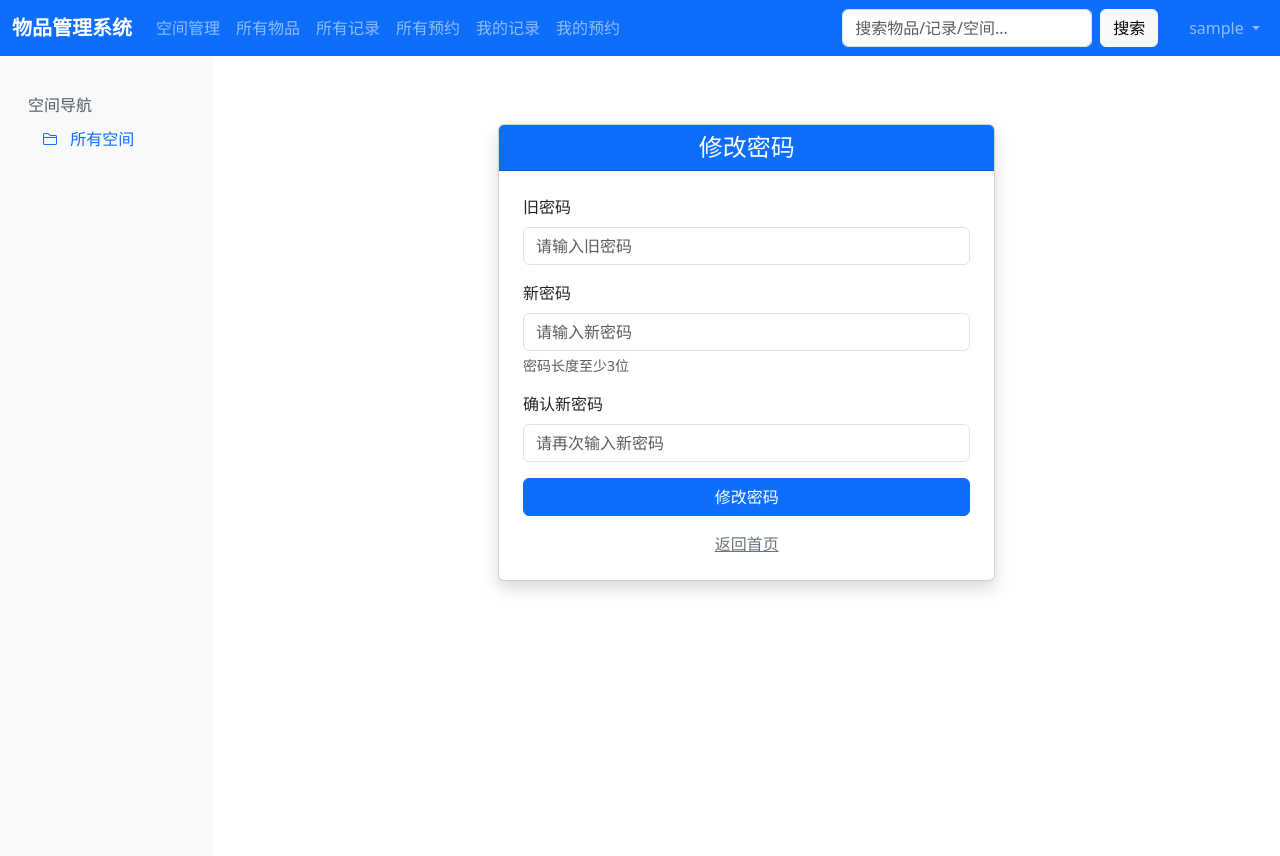
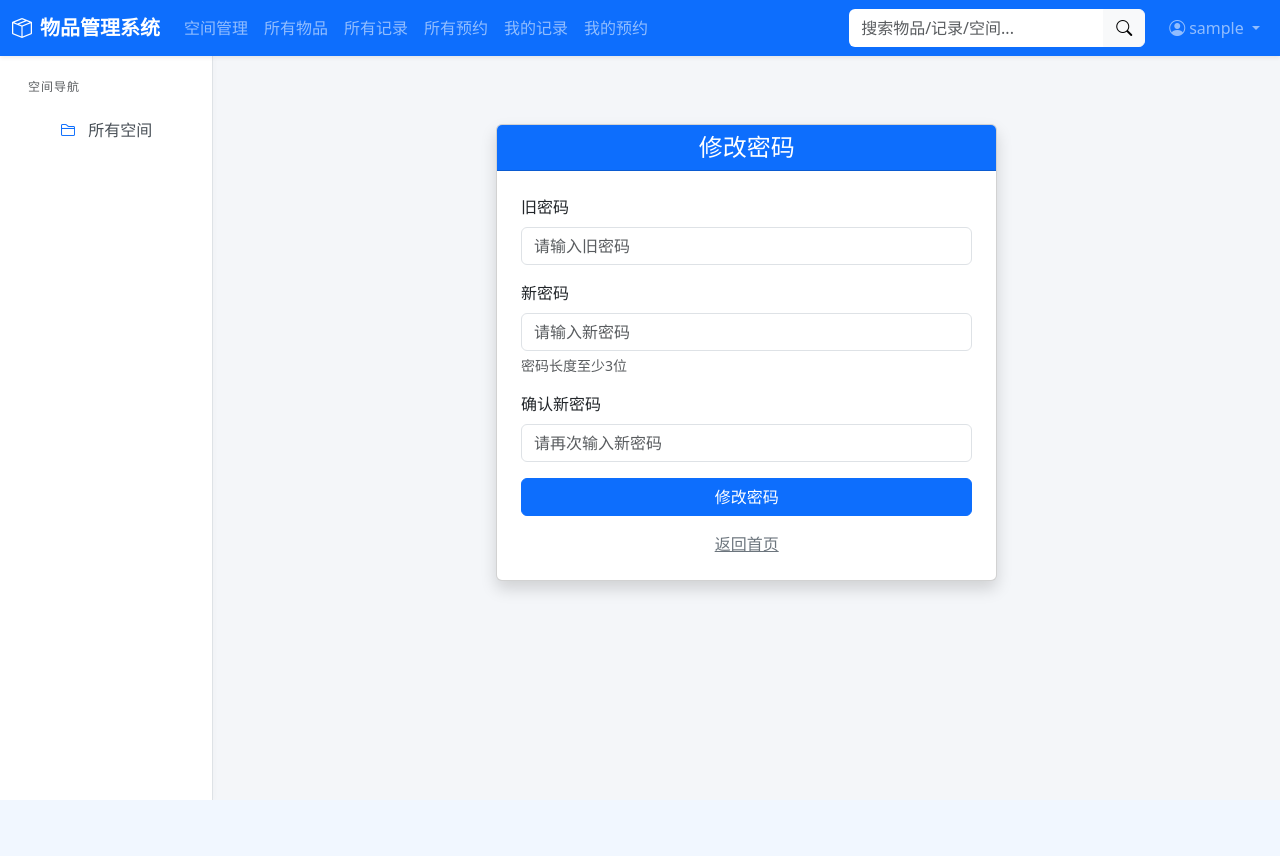
Before and after one commit to Chen-yuyang/flask_project_1, a Flask app: page /auth/change_password in a window 1280 px wide. After the commit the page ends 800 px from the top, so only its background shows below. Run offline with Flask 3, Linux system fonts and the light colour scheme; the visitor is signed in with stand-in values (Sample User, id 1); data that the repository does not hold is empty.

Commit message:
V28_8 修改背景，空间删除功能重新添加

```diff
--- a/app/routes/spaces.py
+++ b/app/routes/spaces.py
@@ -145,3 +145,41 @@ def edit(id):
         return redirect(url_for('spaces.index'))
 
     return render_template('spaces/edit.html', title='编辑空间', form=form, space=space)
+
+
+@bp.route('/delete/<int:id>', methods=['POST'])
+@login_required
+def delete(id):
+    # 1. 权限检查：只有管理员可以删除空间
+    if not current_user.is_admin():
+        flash('没有权限删除空间', 'danger')
+        return redirect(url_for('spaces.view', id=id))
+
+    space = Space.query.get_or_404(id)
+    parent_id = space.parent_id  # 记录父ID以便删除后跳转
+
+    # 2. 安全检查：如果有子空间或物品，禁止删除
+    # (虽然前端有 disabled 属性，但后端必须进行二次校验)
+    if space.children.count() > 0:
+        flash(f'无法删除：该空间包含 {space.children.count()} 个子空间，请先处理子空间。', 'warning')
+        return redirect(url_for('spaces.edit', id=id))
+
+    if space.items.count() > 0:
+        flash(f'无法删除：该空间包含 {space.items.count()} 个物品，请先移除或转移物品。', 'warning')
+        return redirect(url_for('spaces.edit', id=id))
+
+    # 3. 执行删除
+    try:
+        db.session.delete(space)
+        db.session.commit()
+        flash(f'空间 "{space.name}" 已成功删除', 'success')
+    except Exception as e:
+        db.session.rollback()
+        flash(f'删除失败：{str(e)}', 'danger')
+        return redirect(url_for('spaces.view', id=id))
+
+    # 4. 删除后跳转逻辑
+    # 如果有父空间，返回父空间视图；否则返回顶级空间列表
+    if parent_id:
+        return redirect(url_for('spaces.view', id=parent_id))
+    return redirect(url_for('spaces.index'))
--- a/app/templates/base.html
+++ b/app/templates/base.html
@@ -9,20 +9,62 @@
     <link href="https://cdn.jsdelivr.net/npm/bootstrap@5.3.0/dist/css/bootstrap.min.css" rel="stylesheet">
     <link href="https://cdn.jsdelivr.net/npm/bootstrap-icons@1.10.0/font/bootstrap-icons.css" rel="stylesheet">
     <style>
-        .sidebar { height: 100vh; position: sticky; top: 0; overflow-y: auto; }
+        /* 优化1：设置全局浅灰背景，使白色卡片更突出 */
+        body {
+            background-color: #f4f6f9;
+            color: #333;
+        }
+
+        /* 优化2：侧边栏改为白色背景并添加右侧边框，增加层次感 */
+        .sidebar {
+            height: calc(100vh - 56px); /* 减去顶部导航栏高度 */
+            position: sticky;
+            top: 56px; /* 紧贴导航栏下方 */
+            overflow-y: auto;
+            background-color: #ffffff;
+            border-right: 1px solid #dee2e6;
+            box-shadow: 2px 0 5px rgba(0,0,0,0.02); /* 极淡的阴影 */
+            z-index: 100;
+        }
+
+        /* 侧边栏层级缩进样式 */
         .space-level-0 { padding-left: 10px; }
         .space-level-1 { padding-left: 30px; }
         .space-level-2 { padding-left: 50px; }
+
         .navbar-brand { font-weight: bold; }
-        .content { padding: 20px 0; }
+
+        /* 内容区域内边距 */
+        .content { padding: 20px; }
+
         .flash-message { margin-top: 10px; }
+
+        /* 优化3：美化侧边栏链接交互 */
+        .sidebar .nav-link {
+            color: #495057;
+            border-radius: 4px;
+            margin-bottom: 2px;
+        }
+        .sidebar .nav-link:hover {
+            background-color: #e9ecef;
+            color: #0d6efd;
+        }
+        /* 针对折叠按钮的微调 */
+        .space-toggle {
+            color: #6c757d;
+        }
+        .space-toggle:hover {
+            color: #0d6efd;
+        }
     </style>
     {% block extra_css %}{% endblock %}
 </head>
 <body>
-    <nav class="navbar navbar-expand-lg navbar-dark bg-primary">
+    <nav class="navbar navbar-expand-lg navbar-dark bg-primary sticky-top shadow-sm">
         <div class="container-fluid">
-            <a class="navbar-brand" href="{{ url_for('main.index') }}">物品管理系统</a>
+            <a class="navbar-brand" href="{{ url_for('main.index') }}">
+                <i class="bi bi-box-seam me-2"></i>物品管理系统
+            </a>
             <button class="navbar-toggler" type="button" data-bs-toggle="collapse" data-bs-target="#navbarNav">
                 <span class="navbar-toggler-icon"></span>
             </button>
@@ -57,13 +99,15 @@
 
                 {% if current_user.is_authenticated %}
                 <form class="d-flex me-3" action="{{ url_for('main.global_search') }}" method="get">
-                    <input class="form-control me-2"
+                    <div class="input-group">
+                        <input class="form-control border-0"
                                type="search"
                                name="query"
                                placeholder="搜索物品/记录/空间..."
                                aria-label="Search"
-                           style="width: 40%; min-width: 250px; height: 38px;">
-                    <button class="btn btn-light" type="submit">搜索</button>
+                               style="min-width: 250px;">
+                        <button class="btn btn-light" type="submit"><i class="bi bi-search"></i></button>
+                    </div>
                 </form>
                 {% endif %}
 
@@ -71,15 +115,15 @@
                     {% if current_user.is_authenticated %}
                     <li class="nav-item dropdown">
                         <a class="nav-link dropdown-toggle" href="#" id="navbarDropdown" role="button" data-bs-toggle="dropdown">
-                            {{ current_user.username }}
+                            <i class="bi bi-person-circle me-1"></i>{{ current_user.username }}
                             {% if current_user.is_admin() %}
-                            <span class="badge bg-light text-dark ms-1">管理员</span>
+                            <span class="badge bg-light text-dark ms-1" style="font-size: 0.7em;">管理员</span>
                             {% endif %}
                         </a>
-                        <ul class="dropdown-menu dropdown-menu-end">
-                            <li><a class="dropdown-item" href="{{ url_for('auth.change_password') }}">修改密码</a></li>
+                        <ul class="dropdown-menu dropdown-menu-end shadow border-0">
+                            <li><a class="dropdown-item" href="{{ url_for('auth.change_password') }}"><i class="bi bi-key me-2"></i>修改密码</a></li>
                             <li><hr class="dropdown-divider"></li>
-                            <li><a class="dropdown-item" href="{{ url_for('auth.logout') }}">退出登录</a></li>
+                            <li><a class="dropdown-item text-danger" href="{{ url_for('auth.logout') }}"><i class="bi bi-box-arrow-right me-2"></i>退出登录</a></li>
                         </ul>
                     </li>
                     {% else %}
@@ -98,19 +142,18 @@
     <div class="container-fluid">
         <div class="row">
             {% if current_user.is_authenticated %}
-            <div class="col-md-3 col-lg-2 d-md-block bg-light sidebar collapse show" id="sidebarMenu">
-                <div class="position-sticky pt-3">
-                    <h6 class="sidebar-heading d-flex justify-content-between align-items-center px-3 mt-4 mb-1 text-muted">
+            <!-- 移除 bg-light，样式改由 CSS .sidebar 控制 -->
+            <div class="col-md-3 col-lg-2 d-md-block sidebar collapse show" id="sidebarMenu">
+                <div class="position-sticky pt-3 pb-3">
+                    <h6 class="sidebar-heading d-flex justify-content-between align-items-center px-3 mt-2 mb-3 text-uppercase text-muted" style="font-size: 0.75rem; letter-spacing: 1px;">
                         <span>空间导航</span>
                     </h6>
                     <ul class="nav flex-column">
                         <li class="nav-item">
-                            <div class="d-flex align-items-center">
-                                <span class="btn btn-link nav-link p-0 me-2 invisible">
-                                    <i class="bi bi-chevron-down small"></i>
-                                </span>
+                            <div class="d-flex align-items-center px-2">
+                                <span class="p-0 me-2" style="width: 24px;"></span>
                                 <a class="nav-link px-2 flex-grow-1" href="{{ url_for('spaces.index') }}">
-                                    <i class="bi bi-folder2 me-2"></i> 所有空间
+                                    <i class="bi bi-folder2 me-2 text-primary"></i> 所有空间
                                 </a>
                             </div>
                         </li>
@@ -119,35 +162,34 @@
                             {% for item in spaces recursive %}
                             <li class="nav-item">
                                 {% if item.children %}
-                                <div class="d-flex align-items-center">
+                                <div class="d-flex align-items-center px-2">
                                     <button
                                         class="btn btn-link nav-link p-0 me-2 space-toggle"
+                                        style="width: 24px; text-decoration: none;"
                                         data-space-id="{{ item.space.id }}"
                                         data-bs-toggle="collapse"
                                         data-bs-target="#spaceCollapse-{{ item.space.id }}"
                                         aria-expanded="true">
-                                        <i class="bi bi-chevron-down small"></i>
+                                        <i class="bi bi-chevron-down" style="font-size: 0.8rem;"></i>
                                     </button>
                                     <a class="nav-link px-2 flex-grow-1"
                                        href="{{ url_for('spaces.view', id=item.space.id) }}">
-                                        <i class="bi bi-folder me-2"></i> {{ item.space.name }}
+                                        <i class="bi bi-folder me-2 text-warning"></i> {{ item.space.name }}
                                     </a>
                                 </div>
 
-                                <div id="spaceCollapse-{{ item.space.id }}" class="collapse show ms-4">
+                                <div id="spaceCollapse-{{ item.space.id }}" class="collapse show ms-4 border-start border-light ps-1">
                                     <ul class="nav flex-column">
                                         {{ loop(item.children) }}
                                     </ul>
                                 </div>
 
                                 {% else %}
-                                <div class="d-flex align-items-center">
-                                    <span class="btn btn-link nav-link p-0 me-2 invisible">
-                                        <i class="bi bi-chevron-down small"></i>
-                                    </span>
+                                <div class="d-flex align-items-center px-2">
+                                    <span class="p-0 me-2" style="width: 24px;"></span>
                                     <a class="nav-link px-2 flex-grow-1"
                                        href="{{ url_for('spaces.view', id=item.space.id) }}">
-                                        <i class="bi bi-folder2-open me-2"></i> {{ item.space.name }}
+                                        <i class="bi bi-folder2-open me-2 text-secondary"></i> {{ item.space.name }}
                                     </a>
                                 </div>
                                 {% endif %}
@@ -159,15 +201,20 @@
             </div>
             {% endif %}
 
-            <main class="{% if current_user.is_authenticated %}col-md-9 ms-sm-auto col-lg-10{% else %}col-12{% endif %} px-md-4 content">
+            <main class="{% if current_user.is_authenticated %}col-md-9 ms-sm-auto col-lg-10{% else %}col-12{% endif %} content">
                 {% with messages = get_flashed_messages(with_categories=true) %}
                 {% if messages %}
+                <div class="mb-4">
                     {% for category, message in messages %}
-                <div class="alert alert-{{ category if category != 'message' else 'info' }} alert-dismissible fade show flash-message" role="alert">
+                    <div class="alert alert-{{ category if category != 'message' else 'info' }} alert-dismissible fade show shadow-sm border-0" role="alert">
+                        {% if category == 'success' %}<i class="bi bi-check-circle-fill me-2"></i>{% endif %}
+                        {% if category == 'danger' %}<i class="bi bi-exclamation-triangle-fill me-2"></i>{% endif %}
+                        {% if category == 'warning' %}<i class="bi bi-exclamation-circle-fill me-2"></i>{% endif %}
                         {{ message }}
                         <button type="button" class="btn-close" data-bs-dismiss="alert" aria-label="Close"></button>
                     </div>
                     {% endfor %}
+                </div>
                 {% endif %}
                 {% endwith %}
 
```
Lines whose indentation alone changed are shown as unchanged.
